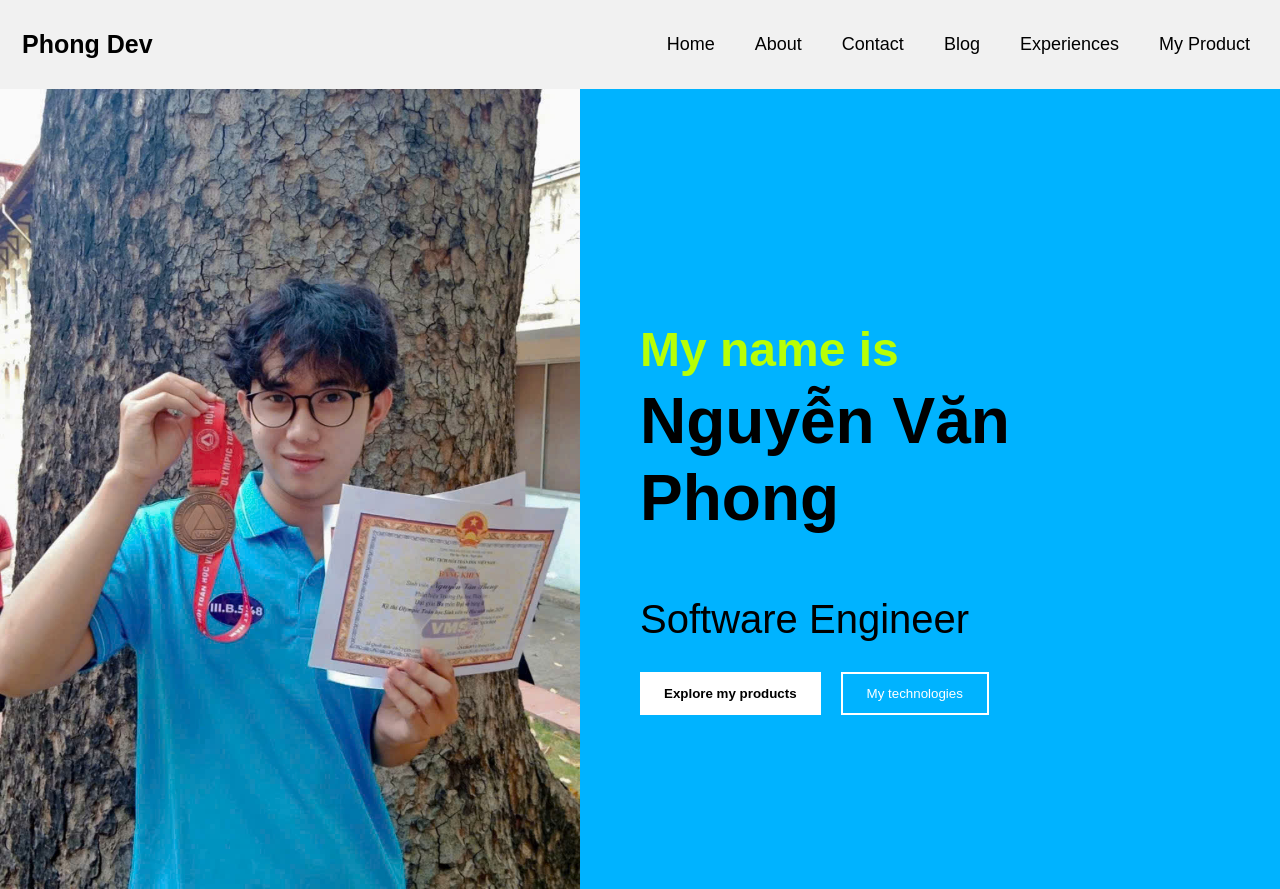
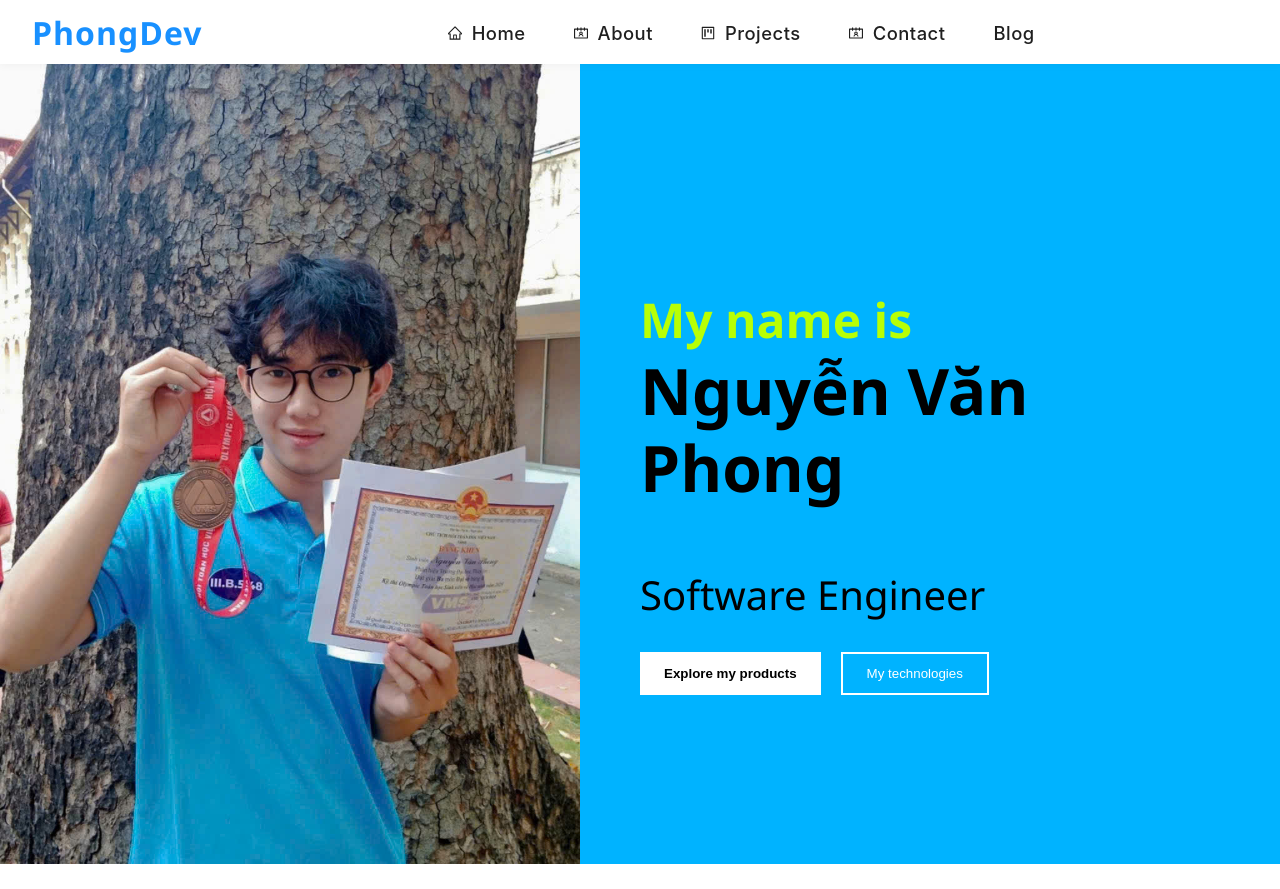
Before and after one commit to PhongSEVN/Portfolio, a React (Create React App) app: page / in a window 1280 px wide. After the commit the page ends 864 px from the top, so only its background shows below. Built offline with nearby package versions, Linux system fonts and the light colour scheme.

Commit message:
Fix header

```diff
--- a/package.json
+++ b/package.json
@@ -7,6 +7,7 @@
     "@testing-library/jest-dom": "^6.6.3",
     "@testing-library/react": "^16.3.0",
     "@testing-library/user-event": "^13.5.0",
+    "antd": "^5.26.5",
     "react": "^19.1.0",
     "react-dom": "^19.1.0",
     "react-router-dom": "^7.5.1",
--- a/src/layout/header/index.js
+++ b/src/layout/header/index.js
@@ -1,18 +1,53 @@
 import { Link } from 'react-router-dom';
 import './style.css'
+import {Menu} from "antd";
+import {useState} from "react";
+import { ContactsOutlined, HomeOutlined, ProjectOutlined } from '@ant-design/icons';
+
+const items = [
+    {
+        label: <Link to="/">Home</Link>,
+        key: 'Home',
+        icon: <HomeOutlined />,
+    },
+    {
+        label: <Link to="/about">About</Link>,
+        key: 'About',
+        icon: <ContactsOutlined />,
+    },
+    {
+      label: <Link to="/projects">Projects</Link>,
+        key: 'Projects',
+        icon: <ProjectOutlined />,
+    },
+    {
+        label: <Link to="/contact">Contact</Link>,
+        key: 'Contact',
+        icon: <ContactsOutlined />
+    },
+    {
+        key: 'alipay',
+        label: <Link to="/blog">Blog</Link>,
+    },
+];
 function Header() {
+    const [current, setCurrent] = useState('mail');
+    const onClick = e => {
+        console.log('click ', e);
+        setCurrent(e.key);
+    };
     return (
-        <header className="header">
-            <div className="logo">Phong Dev</div>
-            <nav className="nav">
-                <Link to="/">Home</Link>
-                <Link to="/about">About</Link>
-                <Link to="/contact">Contact</Link>
-                <Link to="/blog">Blog</Link>
-                <Link to="/experiences">Experiences</Link>
-                <Link to="/product">My Product</Link>
-            </nav>
-        </header>
+        <header className="header-container">
+        <div className="logo">PhongDev</div>
+        <Menu
+          onClick={onClick}
+          selectedKeys={[current]}
+          mode="horizontal"
+          items={items}
+          className="main-menu"
+          style={{ flex: 1, justifyContent: 'center', border: 'none', background: 'transparent' }}
+        />
+      </header>
     );
 }
 
--- a/src/layout/header/style.css
+++ b/src/layout/header/style.css
@@ -1,83 +1,85 @@
+/* Reset */
 * {
   box-sizing: border-box;
 }
-
 body {
   margin: 0;
-    font-family: Arial, Helvetica, sans-serif;
+  font-family: 'Segoe UI', Arial, Helvetica, sans-serif;
 }
 
-.header {
-    overflow: hidden;
-    background-color: #f1f1f1;
-    padding: 20px 10px;
+.header-container {
+  width: 100%;
   display: flex;
-    justify-content: space-between;
   align-items: center;
+  background: #fff;
+  box-shadow: 0 2px 8px rgba(0,0,0,0.04);
+  padding: 0 32px;
+  min-height: 64px;
+  position: sticky;
+  top: 0;
+  z-index: 100;
 }
 
-.header .logo {
-    color: black;
-    text-align: center;
-    padding: 12px;
-    text-decoration: none;
-    font-size: 25px;
-    line-height: 25px;
+.logo {
+  font-size: 2rem;
   font-weight: bold;
-    border-radius: 4px;
+  color: #1890ff;
+  margin-right: 32px;
+  letter-spacing: 1px;
   user-select: none;
+  white-space: nowrap;
 }
 
-.header .logo:hover {
-    background-color: #ddd;
-    color: black;
+.main-menu {
+  flex: 1;
+  display: flex !important;
+  justify-content: center !important;
+  background: transparent !important;
+  border-bottom: none !important;
+  font-size: 1.15rem;         /* Tăng cỡ chữ */
+  font-weight: 500;           /* Đậm hơn */
+  letter-spacing: 0.5px;      /* Dễ đọc hơn */
 }
 
-.header .logo.active {
-    background-color: dodgerblue;
-    color: white;
+.ant-menu-horizontal > .ant-menu-item,
+.ant-menu-horizontal > .ant-menu-submenu {
+  padding: 0 24px;            /* Tăng khoảng cách giữa các mục */
+  height: 64px;
+  display: flex;
+  align-items: center;
+  border: none !important;
+  transition: background 0.2s, color 0.2s;
 }
 
-.nav {
-    display: flex;
-    align-items: center;
+.ant-menu-item-selected {
+  background: #e6f7ff !important;
+  color: #1890ff !important;
+  border-radius: 6px 6px 0 0;
+  font-weight: 600;
 }
 
-.nav a {
-    color: black;
-    text-decoration: none;
-    padding: 12px 20px;
-    font-size: 18px;
-    line-height: 25px;
-    border-radius: 4px;
-    transition: background-color 0.3s ease, color 0.3s ease;
+.ant-menu-item:hover, .ant-menu-submenu-title:hover {
+  color: #40a9ff !important;
+  background: #f0faff !important;
+  border-radius: 6px 6px 0 0;
 }
-
-.nav a:hover {
-    background-color: #ddd;
-    color: black;
-}
-
-.nav a.active {
-    background-color: dodgerblue;
-    color: white;
-}
-
-@media screen and (max-width: 500px) {
-
-    .header .logo {
-        text-align: left;
-    }
-
-    .nav {
+@media (max-width: 800px) {
+  .header-container {
     flex-direction: column;
     align-items: flex-start;
+    padding: 0 8px;
+    min-height: 56px;
+  }
+  .logo {
+    margin: 12px 0 0 8px;
+    font-size: 1.3rem;
+  }
+  .menu-wrapper {
     width: 100%;
+    justify-content: flex-start;
   }
-
-    .nav a {
-        padding: 10px;
-        width: 100%;
-        text-align: center;
+  .ant-menu-horizontal > .ant-menu-item, .ant-menu-horizontal > .ant-menu-submenu {
+    padding: 0 12px;
+    height: 48px;
   }
 }
--- a/src/pages/home/index.js
+++ b/src/pages/home/index.js
@@ -4,7 +4,7 @@ function Home() {
   return (
     <div className="hero">
       <div className="hero-image">
-        <img src="avatar.jpg" alt="Nguyễn Văn Phong" />
+        <img src="/avatar.jpg" alt="Nguyễn Văn Phong" />
       </div>
       <div className="hero-content">
         <h1>
```
Also changed, not shown: src/utils/projects.js (added, +11 -0 lines), 1 other file (tests, documents, lock files or other folders). Lines whose indentation alone changed are shown as unchanged.
